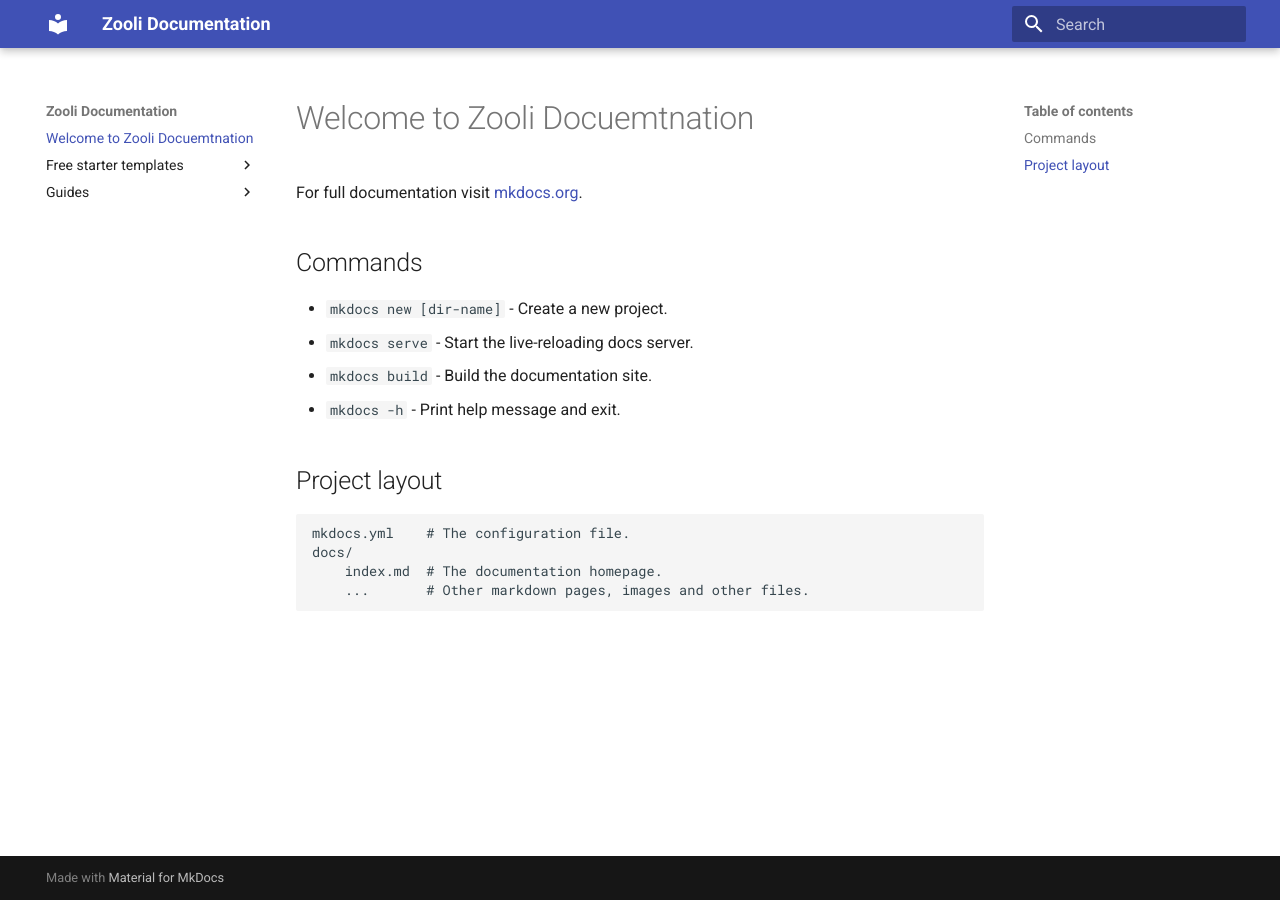
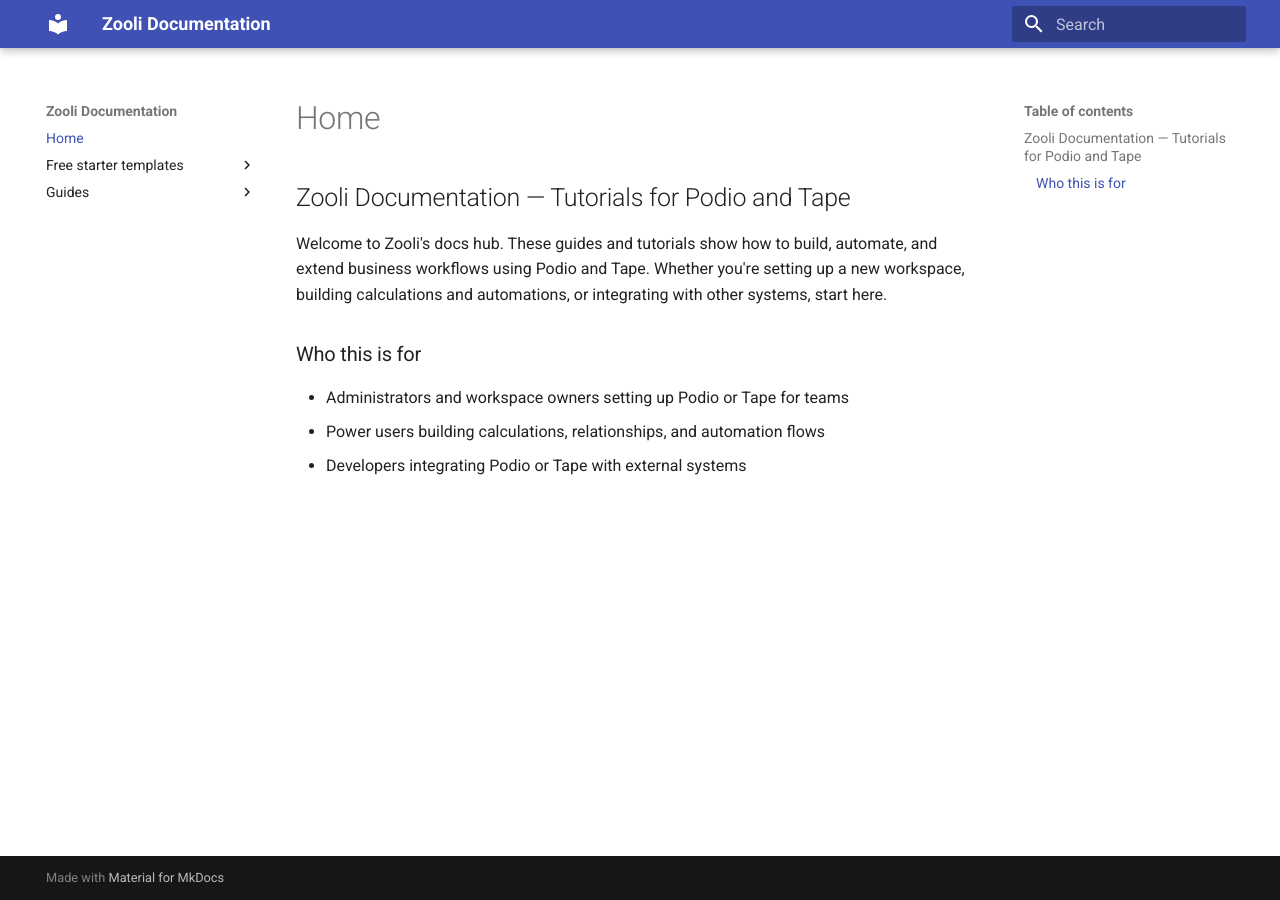
Before and after one commit to Zooli-LLC/Documentation, an MkDocs documentation site: the page built from docs/index.md, in a window 1280 px wide. Built offline with MkDocs 1.6.1 and Material for MkDocs 9.7.7, drawn with Linux system fonts in a browser that asks for light colours.

Commit message:
Fix typo in documentation title and update introduction section

```diff
--- a/docs/index.md
+++ b/docs/index.md
@@ -1,17 +1,9 @@
-# Welcome to Zooli Docuemtnation
+## Zooli Documentation — Tutorials for Podio and Tape
 
-For full documentation visit [mkdocs.org](https://www.mkdocs.org).
+Welcome to Zooli's docs hub. These guides and tutorials show how to build, automate, and extend business workflows using Podio and Tape. Whether you're setting up a new workspace, building calculations and automations, or integrating with other systems, start here.
 
-## Commands
+### Who this is for
 
-* `mkdocs new [dir-name]` - Create a new project.
-* `mkdocs serve` - Start the live-reloading docs server.
-* `mkdocs build` - Build the documentation site.
-* `mkdocs -h` - Print help message and exit.
-
-## Project layout
-
-    mkdocs.yml    # The configuration file.
-    docs/
-        index.md  # The documentation homepage.
-        ...       # Other markdown pages, images and other files.
+- Administrators and workspace owners setting up Podio or Tape for teams
+- Power users building calculations, relationships, and automation flows
+- Developers integrating Podio or Tape with external systems
```
